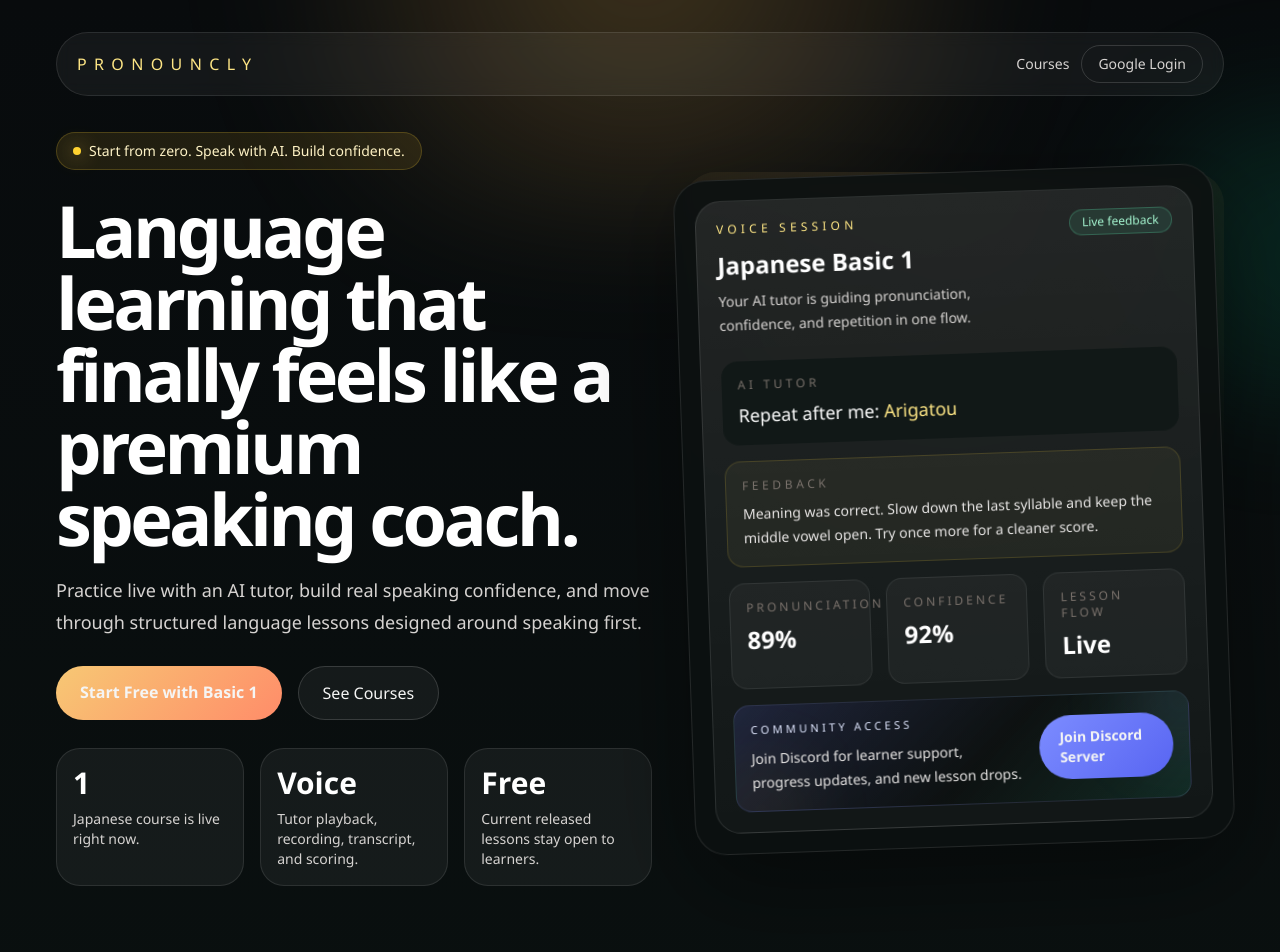
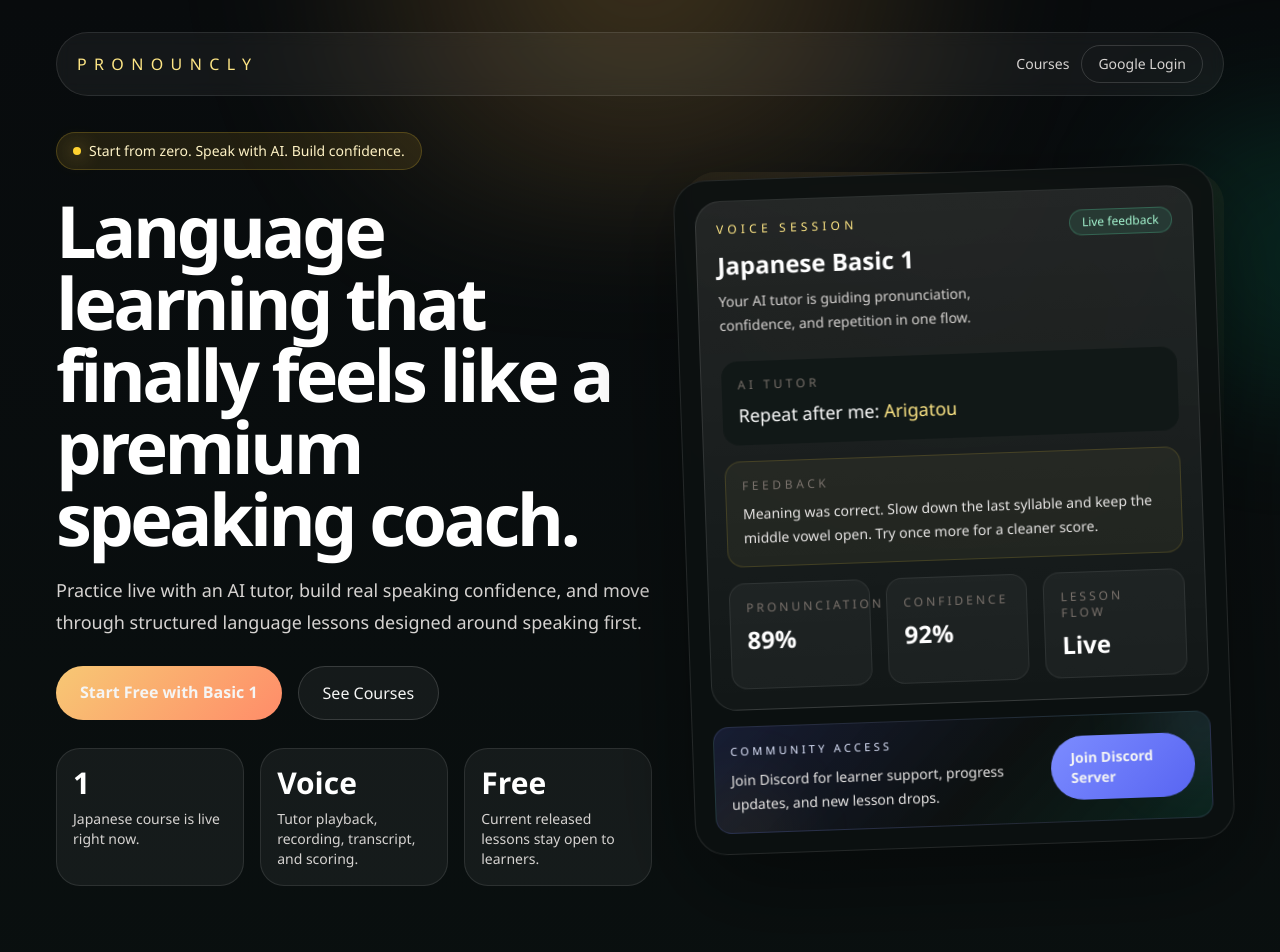
Before and after one commit to RahulSP-4601/AI-Voice-Language-Tutor, a Next.js app: page / in a window 1280 px wide. Shown: the top 952 px of the page. Built offline with nearby package versions, Linux system fonts and the light colour scheme.

Commit message:
Discord Server Invite

```diff
--- a/src/components/landing-sections.tsx
+++ b/src/components/landing-sections.tsx
@@ -128,7 +128,6 @@ function SessionCard() {
           <MetricCard label="Confidence" value="92%" />
           <MetricCard label="Lesson flow" value="Live" />
         </div>
-        <HeroDiscordCallout />
       </div>
     </div>
   );
@@ -151,6 +150,9 @@ function HeroVisual() {
       <div className="pointer-events-none absolute inset-0 animate-[pulse_5s_ease-in-out_infinite] rounded-[2rem] bg-[radial-gradient(circle_at_top,rgba(247,200,116,0.18),transparent_58%)]" />
       <div className="relative rotate-[-2deg] rounded-[2rem] border border-white/10 bg-[#0c1010]/90 p-5 shadow-[0_30px_100px_rgba(0,0,0,0.45)] backdrop-blur">
         <SessionCard />
+        <div className="mt-4">
+          <HeroDiscordCallout />
+        </div>
       </div>
     </div>
   );
```
